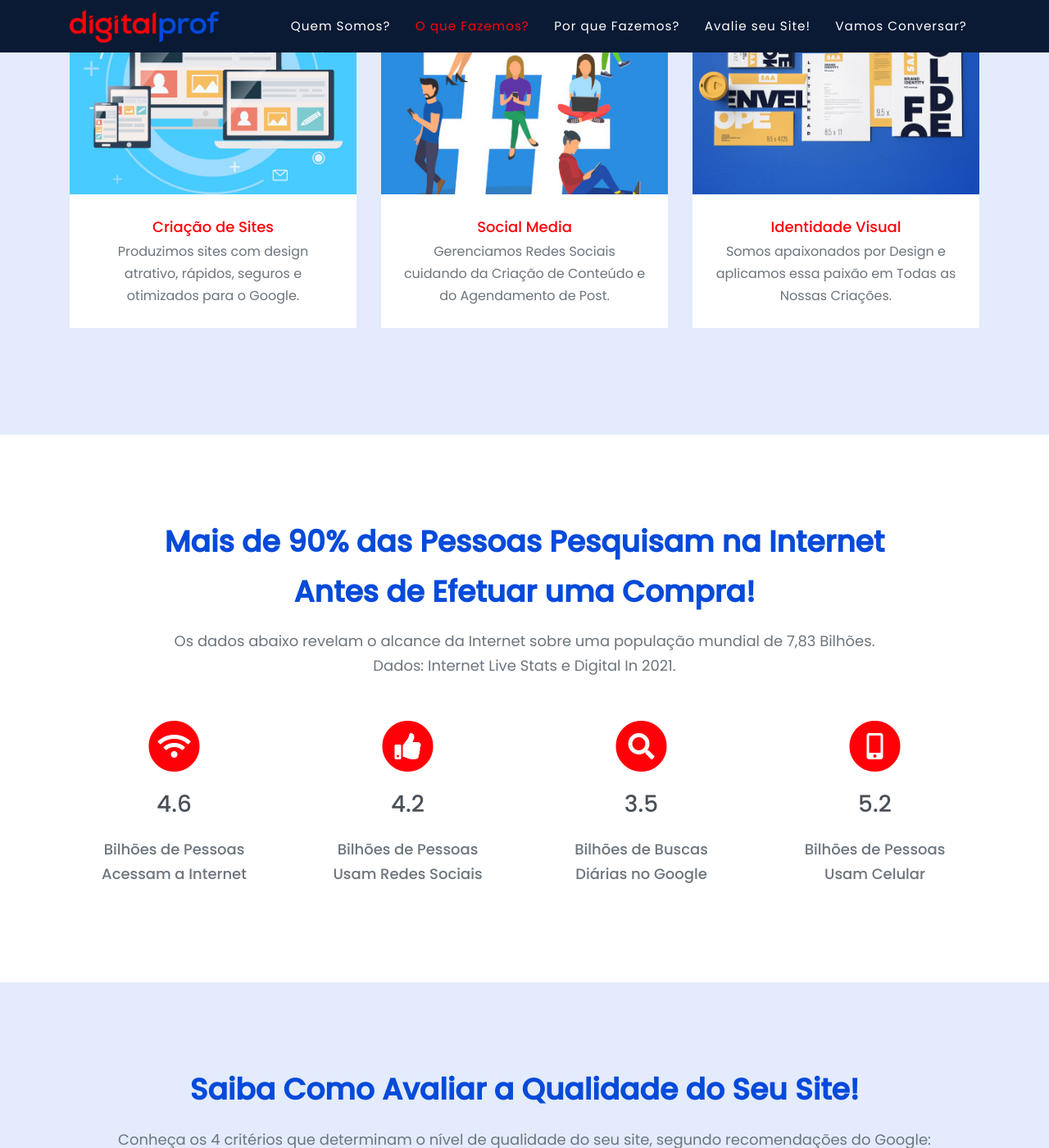
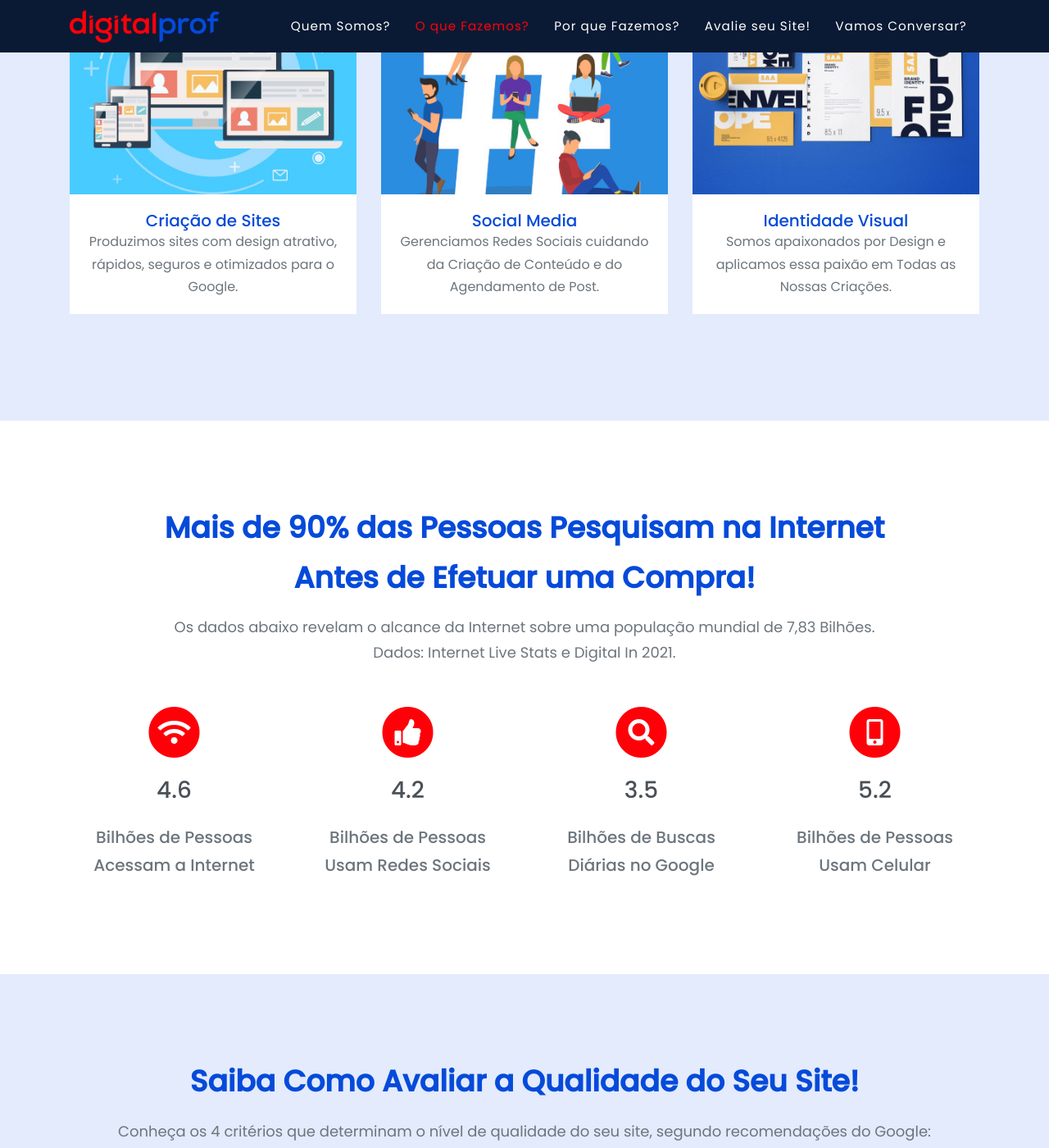
Before and after one commit to robsonkmarques/digitalprof, a Jekyll site: the page built from index.md, in a window 1280 px wide and 1400 px high, scrolled down 1461 px. Shown: the whole window at 82% size. Built offline with Jekyll 4.4.1, drawn with Linux system fonts in a browser that asks for light colours; some web fonts are replaced.

Commit message:
ajustes de texto e layout

```diff
--- a/_sass/base/_custom.scss
+++ b/_sass/base/_custom.scss
@@ -61,12 +61,3 @@ input.form-control {
   border-right-color: $primary;
   border-left-color: $primary;
 }
-
-
-.timeline-body {
-  text-align: justify;
-}
-
-.timeline-heading {
-  text-align: left;
-}
--- a/_sass/base/_page.scss
+++ b/_sass/base/_page.scss
@@ -64,11 +64,10 @@ h2.section-heading {
     color: $gray-700;
   }
 
-  h4 {
-    font-size: 18px;
+  h4.section-subheading {
+    font-size: 20px;
     font-weight: 500;
     line-height: 1.7;
-    color: $orange-dprof!important;
   }
 
 @media (max-width: 767px) {
@@ -95,11 +94,6 @@ h2.section-heading {
       @include serif-font;
   }
 
-  h4 {
-      font-size: 16px;
-      font-weight: 700;
-      line-height: 1.7;
-  }
 
 }
 
--- a/_sass/layout/_portfolio.scss
+++ b/_sass/layout/_portfolio.scss
@@ -17,7 +17,7 @@
         -moz-transition: all ease 0.5s;
         transition: all ease 0.5s;
         opacity: 0;
-        background: fade-out($primary, 0.3);
+        background: fade-out($primary, 0.5);
         &:hover {
           opacity: 1;
         }
@@ -43,16 +43,18 @@
     .portfolio-caption {
       max-width: 400px;
       margin: 0 auto;
-      padding: 25px;
+      padding: 20px;
       text-align: center;
       background-color: $white;
       h4 {
         margin: 0;
         text-transform: none;
+        color: $primary;
+        font-weight: 500;
+        font-size: 20px;
       }
       p {
         font-size: 16px;
-        font-style: italic;
         margin: 0;
         @include serif-font;
       }
--- a/_sass/layout/_timeline.scss
+++ b/_sass/layout/_timeline.scss
@@ -8,7 +8,7 @@
     top: 0;
     bottom: 0;
     left: 40px;
-    width: 2px;
+    width: 3px;
     margin-left: -1.5px;
     content: "";
     background-color: $primary;
@@ -53,13 +53,14 @@
       margin-left: 0;
       text-align: center;
       color: $white;
-      border: 2px solid $primary;
+      border: 3px solid $primary;
       border-radius: 100%;
       background-color: $white;
       h4 {
         font-size: 10px;
         line-height: 14px;
         margin-top: 12px;
+        color: $orange-dprof;
       }
     }
     &.timeline-inverted > .timeline-panel {
@@ -85,8 +86,10 @@
   }
   .timeline-heading {
     h4 {
+      text-align: left;
       margin-top: 0;
-      color: inherit;
+      color: $orange-dprof;
+      font-size: 20px;
       &.subheading {
         text-transform: none;
       }
@@ -97,6 +100,7 @@
     > p {
       margin-bottom: 0;
     }
+    text-align: justify;
   }
 }
 @media (min-width: 768px) {
```
